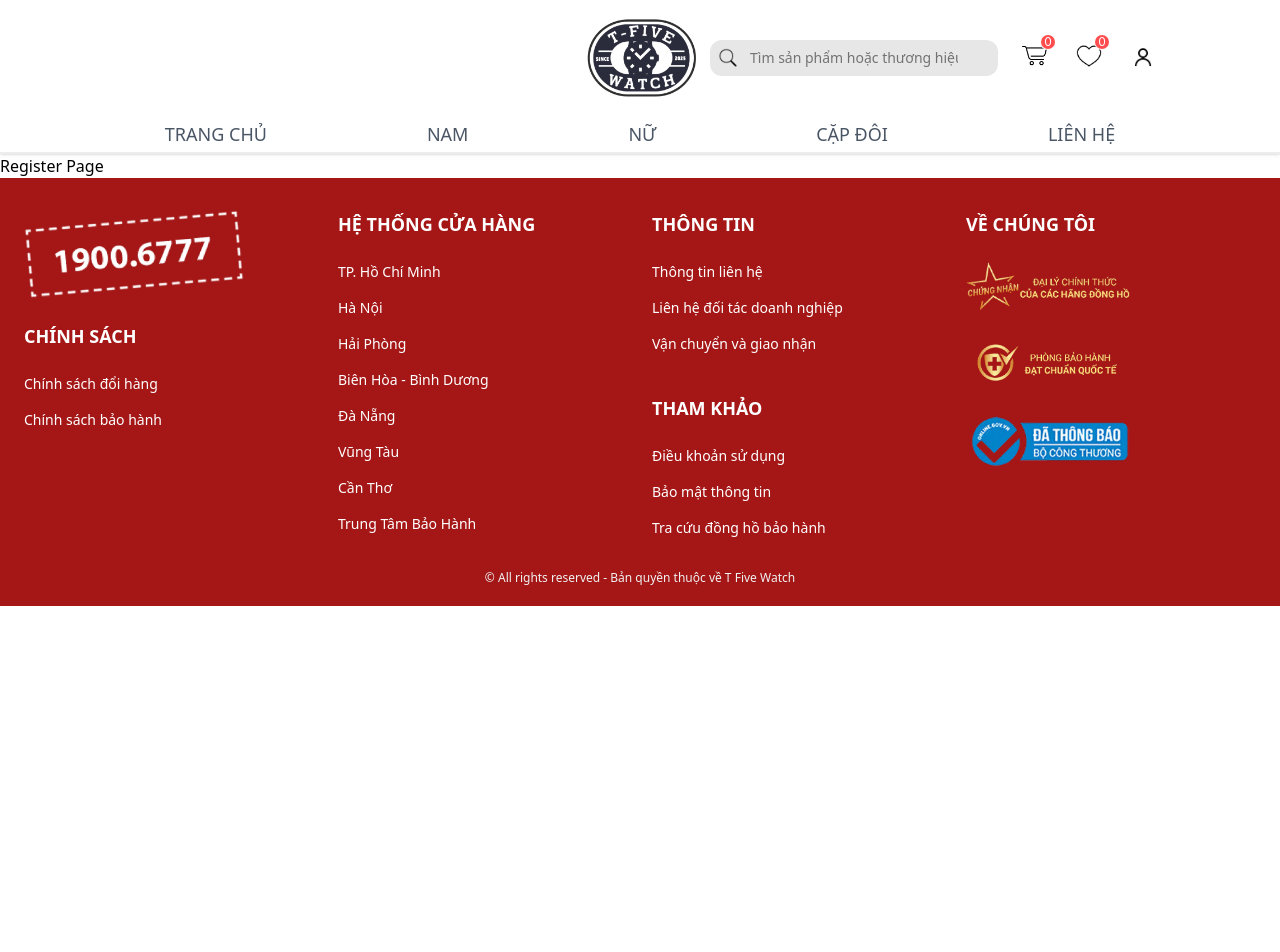
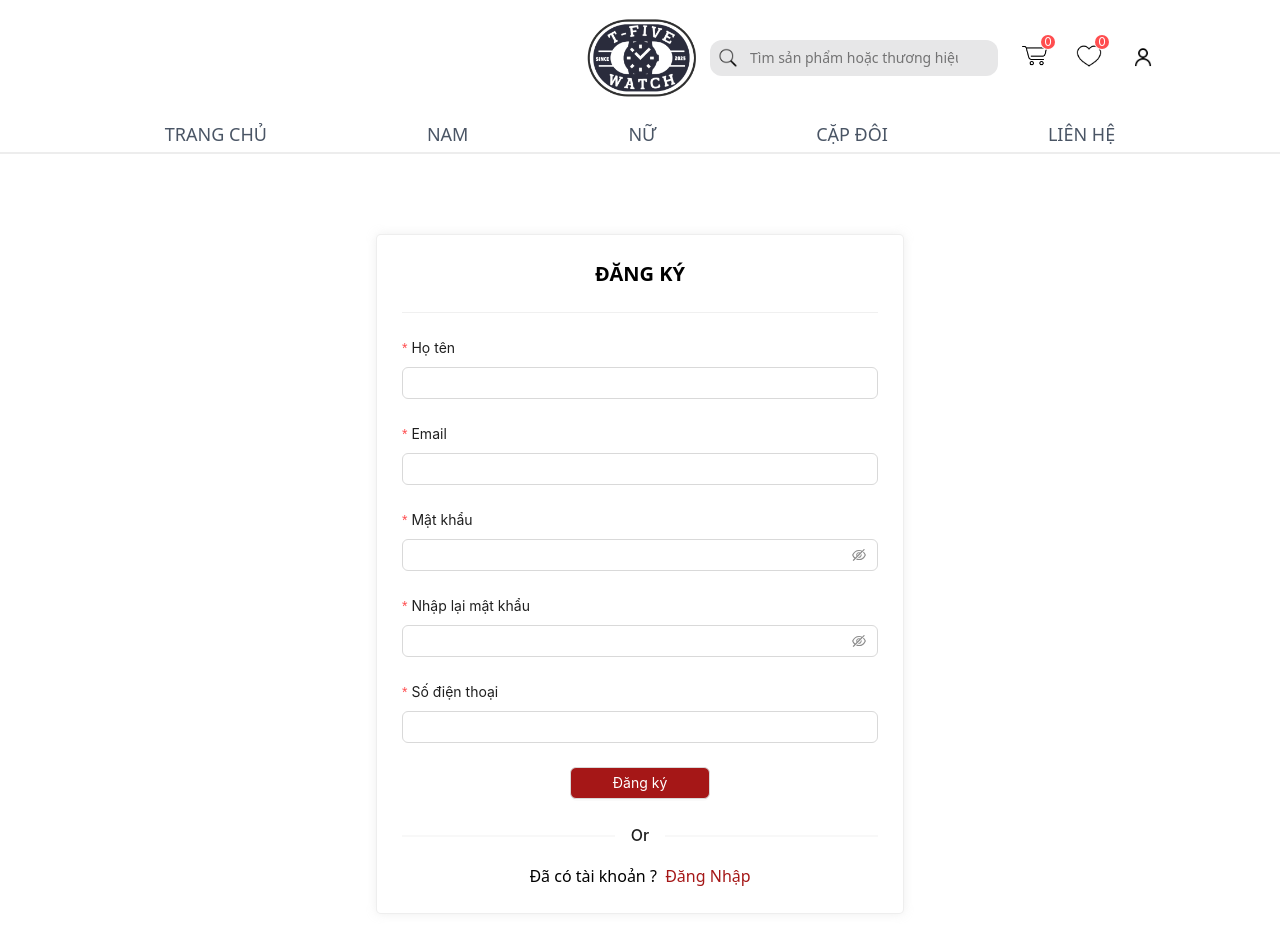
Before and after one commit to nhuttanqst/fe-t-five-watch-online, a React (Vite) app: page /register in a window 1280 px wide. Shown: the top 952 px of the page. Before the commit the page ends 800 px from the top, so only its background shows below. Built offline with nearby package versions, Linux system fonts and the light colour scheme.

Commit message:
done loginPages.jsx and RegesterPage,jsx

```diff
--- /dev/null
+++ b/src/pages/client/auth/Login.css
@@ -0,0 +1,36 @@
+.login-page {
+  font-family: inherit;
+  line-height: inherit;
+  text-transform: unset;
+  text-rendering: optimizeLegibility;
+  background-color: #fff;
+}
+
+.login-page .container {
+  display: flex;
+  justify-content: center;
+  align-items: center;
+  max-width: 80rem;
+  min-height: 75vh;
+  padding: 0 2rem;
+  margin: 0 auto;
+}
+
+.login-page .container .login-form {
+  max-width: 33rem;
+  width: 100%;
+  background-color: #fff;
+  border: 0.5px solid #cccccc56;
+  padding: 25px;
+  border-radius: 5px;
+  box-shadow: 0 0 10px 0 #cccccc56;
+}
+
+.question {
+  text-align: center;
+}
+
+.text-link {
+  color: #1a73e8;
+  text-decoration: none;
+}
--- a/src/pages/client/auth/Login.jsx
+++ b/src/pages/client/auth/Login.jsx
@@ -1,7 +1,72 @@
+import { Link } from "react-router-dom";
+import { Button, Divider, Form, Input } from "antd";
+import "./Login.css";
+
 const LoginPage = () => {
+  const [form] = Form.useForm();
+
   return (
     <>
-      <div>Login Page</div>
+      <div className="login-page">
+        <div className="container">
+          <div className="login-form">
+            <h2 className="font-semibold uppercase text-center text-xl">
+              Đăng Nhập
+            </h2>
+            <Divider />
+            <Form form={form} layout="vertical">
+              <Form.Item
+                label="Email"
+                name="username"
+                rules={[
+                  { required: true, message: "Vui lòng nhập email!" },
+                  { type: "email", message: "Email không hợp lệ!" },
+                ]}
+              >
+                <Input />
+              </Form.Item>
+
+              <Form.Item
+                label="Mật khẩu"
+                name="password"
+                rules={[{ required: true, message: "Vui lòng nhập mật khẩu!" }]}
+              >
+                <Input.Password autoComplete="" />
+              </Form.Item>
+
+              <div className="flex justify-between items-center">
+                <Form.Item label={null}>
+                  <Button
+                    style={{ backgroundColor: "#A51717", color: "#fff" }}
+                    type="default"
+                    htmlType="submit"
+                  >
+                    Đăng nhập
+                  </Button>
+                </Form.Item>
+
+                <span className="cursor-pointer">
+                  <Link to="/forgot-password">
+                    <span className="text-black hover:underline">
+                      Quên mật khẩu?
+                    </span>
+                  </Link>
+                </span>
+              </div>
+            </Form>
+
+            <Divider>Or</Divider>
+            <p className="question">
+              Chưa có tài khoản ? &nbsp;
+              <span>
+                <Link className="text-link" to={"/register"}>
+                  <span className="text-[#A51717]">Đăng Ký</span>
+                </Link>
+              </span>
+            </p>
+          </div>
+        </div>
+      </div>
     </>
   );
 };
--- /dev/null
+++ b/src/pages/client/auth/Register.css
@@ -0,0 +1,36 @@
+.register-page {
+  font-family: inherit;
+  line-height: inherit;
+  text-transform: unset;
+  text-rendering: optimizeLegibility;
+  background-color: #fff;
+}
+
+.register-page .container {
+  display: flex;
+  justify-content: center;
+  align-items: center;
+  max-width: 80rem;
+  min-height: 105vh;
+  padding: 0 2rem;
+  margin: 0 auto;
+}
+
+.register-page .container .register-form {
+  max-width: 33rem;
+  width: 100%;
+  background-color: #fff;
+  border: 0.5px solid #cccccc56;
+  padding: 25px;
+  border-radius: 5px;
+  box-shadow: 0 0 10px 0 #cccccc56;
+}
+
+.question {
+  text-align: center;
+}
+
+.text-link {
+  color: #1a73e8;
+  text-decoration: none;
+}
--- a/src/pages/client/auth/Register.jsx
+++ b/src/pages/client/auth/Register.jsx
@@ -1,7 +1,103 @@
+import { Button, Divider, Form, Input } from "antd";
+import { Link } from "react-router-dom";
+import "./Register.css";
+
 const RegisterPage = () => {
+  const [form] = Form.useForm();
+
   return (
     <>
-      <div>Register Page</div>
+      <div className="register-page">
+        <div className="container">
+          <div className="register-form">
+            <h2 className="font-semibold text-xl text-center">ĐĂNG KÝ</h2>
+            <Divider />
+            <Form form={form} layout="vertical">
+              <Form.Item
+                label="Họ tên"
+                name="fullName"
+                rules={[{ required: true, message: "Vui lòng nhập họ tên!" }]}
+              >
+                <Input />
+              </Form.Item>
+
+              <Form.Item
+                label="Email"
+                name="email"
+                rules={[
+                  { required: true, message: "Vui lòng nhập email!" },
+                  { type: "email", message: "Email không hợp lệ!" },
+                ]}
+              >
+                <Input />
+              </Form.Item>
+
+              <Form.Item
+                label="Mật khẩu"
+                name="password"
+                rules={[{ required: true, message: "Vui lòng nhập mật khẩu!" }]}
+              >
+                <Input.Password autoComplete="" />
+              </Form.Item>
+
+              <Form.Item
+                label="Nhập lại mật khẩu"
+                name="prePassword"
+                rules={[
+                  { required: true, message: "Vui lòng nhập lại mật khẩu!" },
+                ]}
+              >
+                <Input.Password autoComplete="" />
+              </Form.Item>
+
+              <Form.Item
+                label="Số điện thoại"
+                name="phone"
+                rules={[
+                  { required: true, message: "Vui lòng nhập số điện thoại!" },
+                  {
+                    pattern: /^[0-9]+$/,
+                    message: "Số điện thoại không hợp lệ!",
+                  },
+                ]}
+              >
+                <Input />
+              </Form.Item>
+
+              <Form.Item
+                style={{
+                  display: "flex",
+                  justifyContent: "center",
+                  alignItems: "center",
+                }}
+                label={null}
+              >
+                <Button
+                  style={{
+                    width: "140px",
+                    backgroundColor: "#A51717",
+                    color: "#fff",
+                  }}
+                  type="default"
+                  htmlType="submit"
+                >
+                  Đăng ký
+                </Button>
+              </Form.Item>
+            </Form>
+
+            <Divider>Or</Divider>
+            <p className="question">
+              Đã có tài khoản ? &nbsp;
+              <span>
+                <Link className="text-link" to={"/login"}>
+                  <span className="text-[#A51717]">Đăng Nhập</span>
+                </Link>
+              </span>
+            </p>
+          </div>
+        </div>
+      </div>
     </>
   );
 };
```
